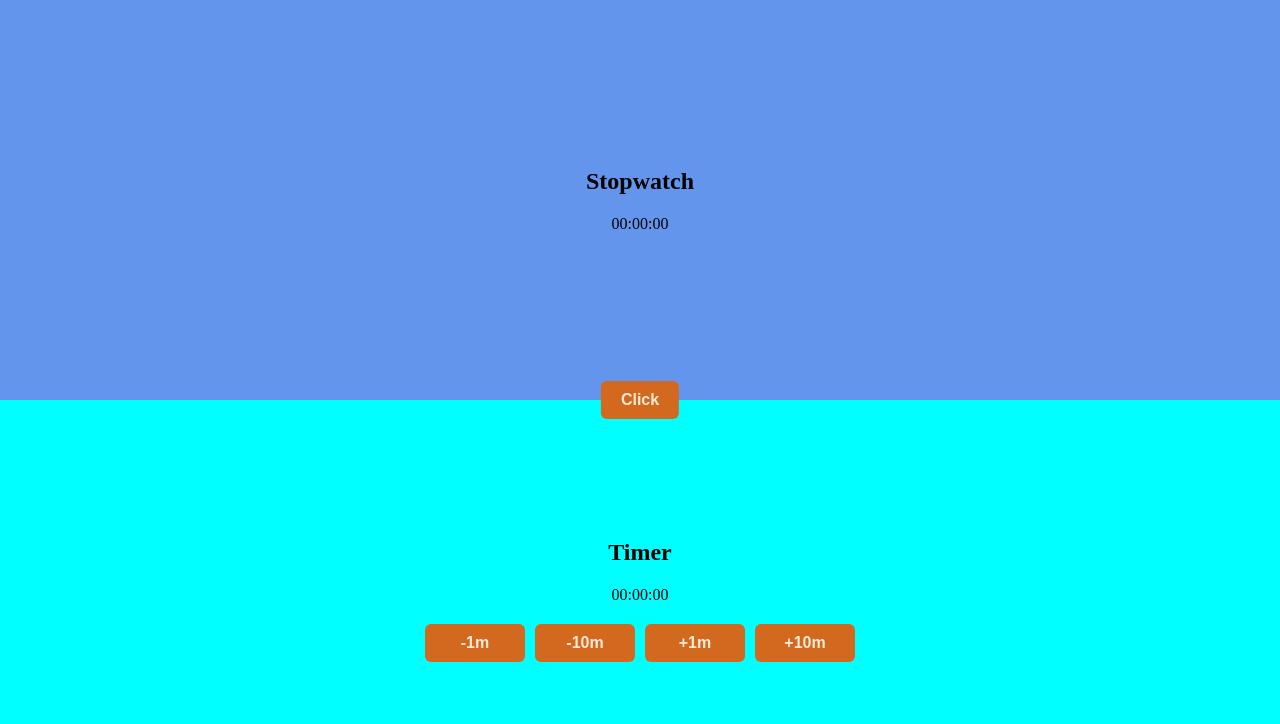
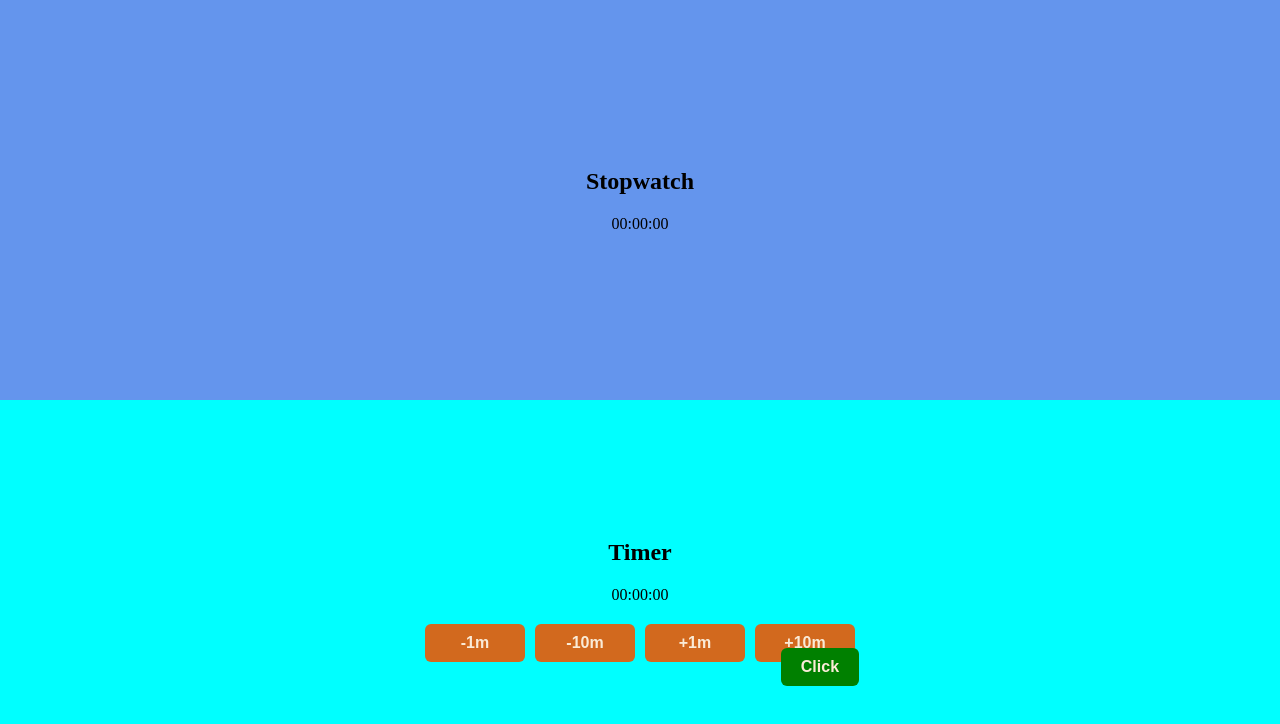
Before and after one commit to Muza21/js-assignment-7, a plain HTML site: page index.html in a window 1280 px wide. Both pictures are taken after a click on the button "Click". Drawn offline with Linux system fonts and the light colour scheme.

Commit message:
feat: add position change at random for random button and modify it's style

```diff
--- a/script.js
+++ b/script.js
@@ -2,4 +2,22 @@
 
 // 1) In the center of the page there is a button that says Click me! When you hover over it with a 50% probability, it disappears and appears in a random place. When clicked, it does the same with 100% probability.
 
+const changeButtonPosition = () => {
+    const top = Math.floor(Math.random()*100);
+    const left = Math.floor(Math.random()*100);
+    randomButton.style.top = `${top}%`;
+    randomButton.style.left = `${left}%`;
+    randomButton.style.transform = 'none';
+}
+
+const randomButton = document.querySelector('.random-button');
+randomButton.addEventListener('mouseover',()=>{
+    const chance = Math.floor(Math.random()*10);
+    if(chance>5){
+        changeButtonPosition();
+    }
+});
+
+randomButton.addEventListener('click', changeButtonPosition);
+
 // 2) The page consists of two halves: a stopwatch and a timer. The functionality is appropriate, you can receive data for the timer simply by text input, or you can use buttons like “+1m.”. Accurate down to seconds.
--- a/style.css
+++ b/style.css
@@ -48,10 +48,17 @@ body{
 }
 
 .button.random-button{
+    background-color: green;
     position: absolute;
     top: 50%;
     left: 50%;
     transform: translate(-50%,-50%);
+    z-index: 10;
+}
+
+.button.random-button:hover{
+    background-color: rgb(6, 61, 6);
+    color: white;
 }
 
 .button:hover{
```
